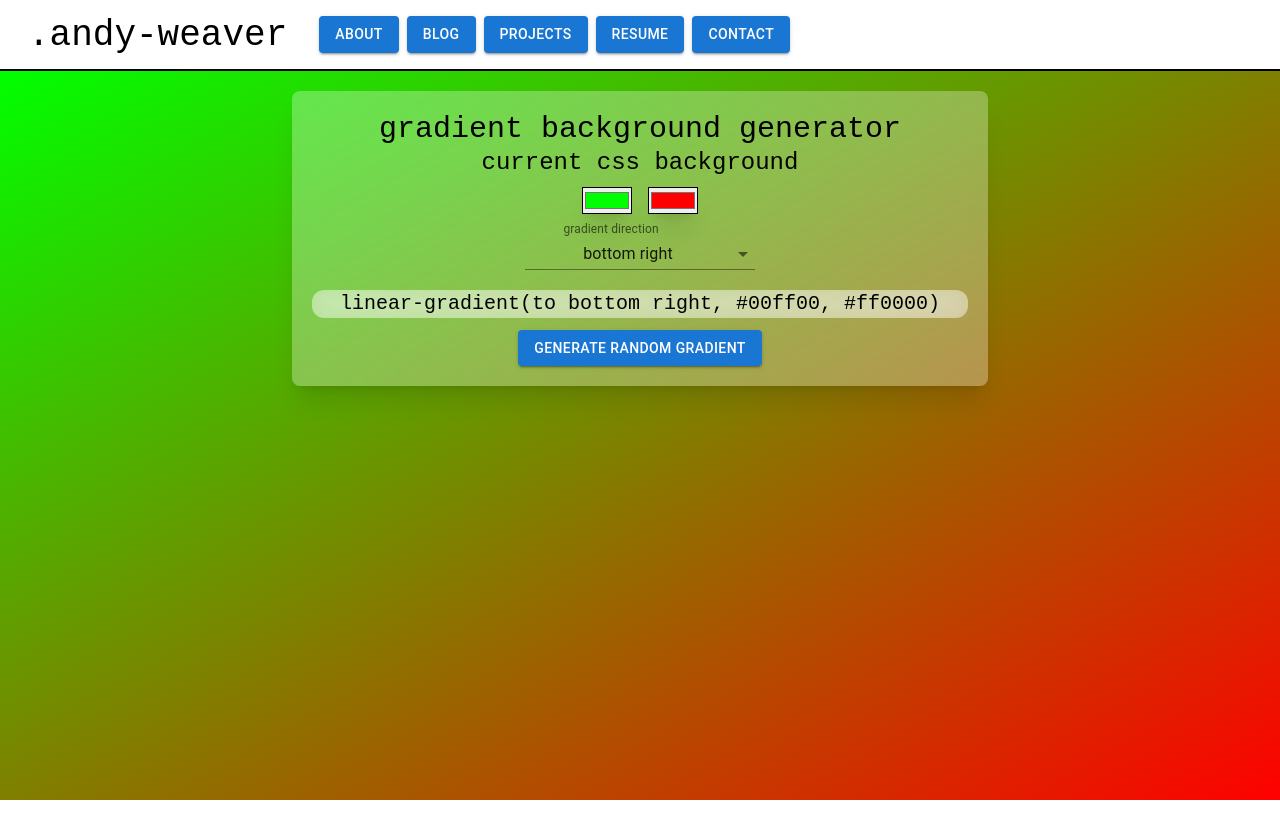
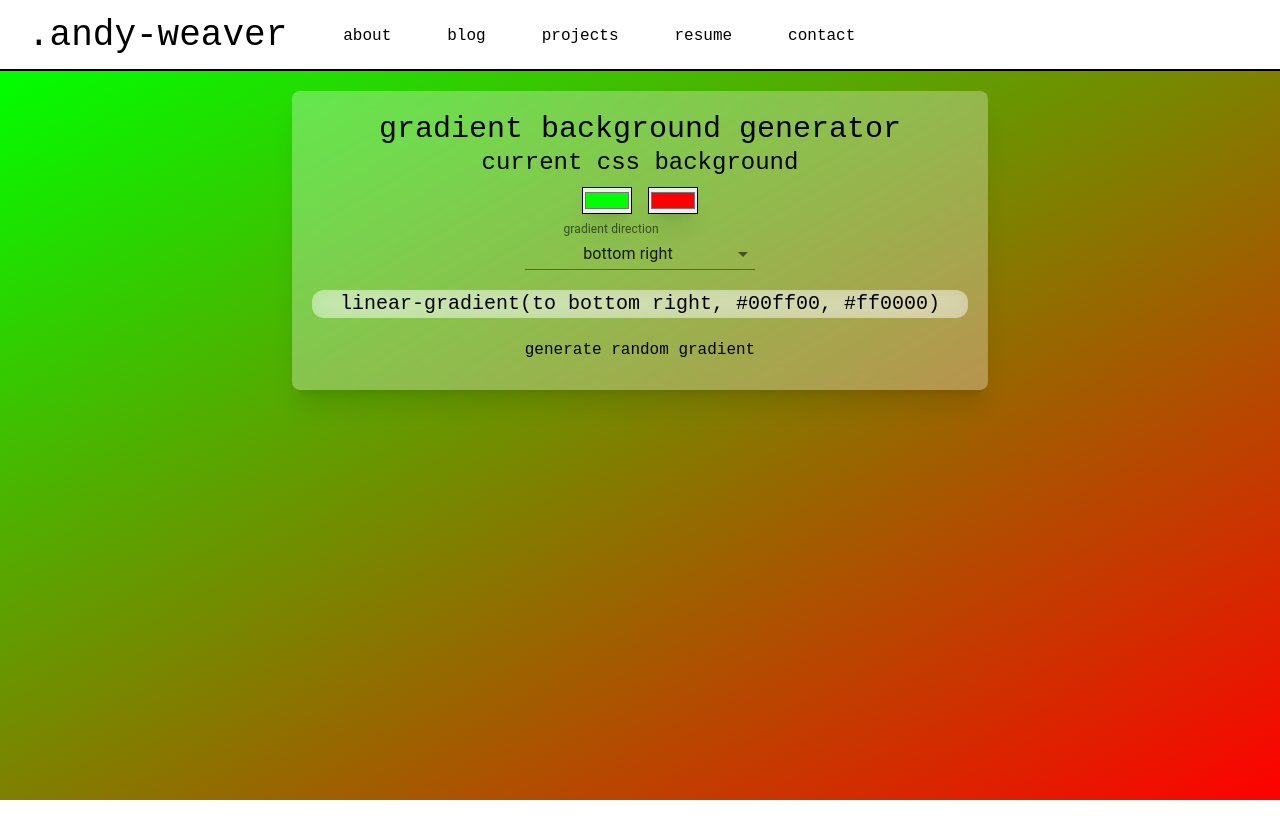
Before and after one commit to aaweaver-actuary/andy-web, a Next.js app: page /projects/background-generator in a window 1280 px wide. Built offline with nearby package versions, Linux system fonts and the light colour scheme.

Commit message:
what really happens if i do this

```diff
--- a/src/app/components/Button.component.jsx
+++ b/src/app/components/Button.component.jsx
@@ -1,14 +1,13 @@
-import { Button as MButton } from '@mui/material';
+// import { Button as MButton } from '@mui/material';
 
 const Button = ({ text, onClick = () => null }) => {
   return (
-    <MButton
-      variant="contained"
+    <button
       className={`lowercase text-md ubuntu z-[1000] rounded-xl text-black border-black border-[2px] mx-2 hover:bg-black hover:text-white`}
       onClick={onClick}
     >
       {text}
-    </MButton>
+    </button>
   );
 };
 
```
